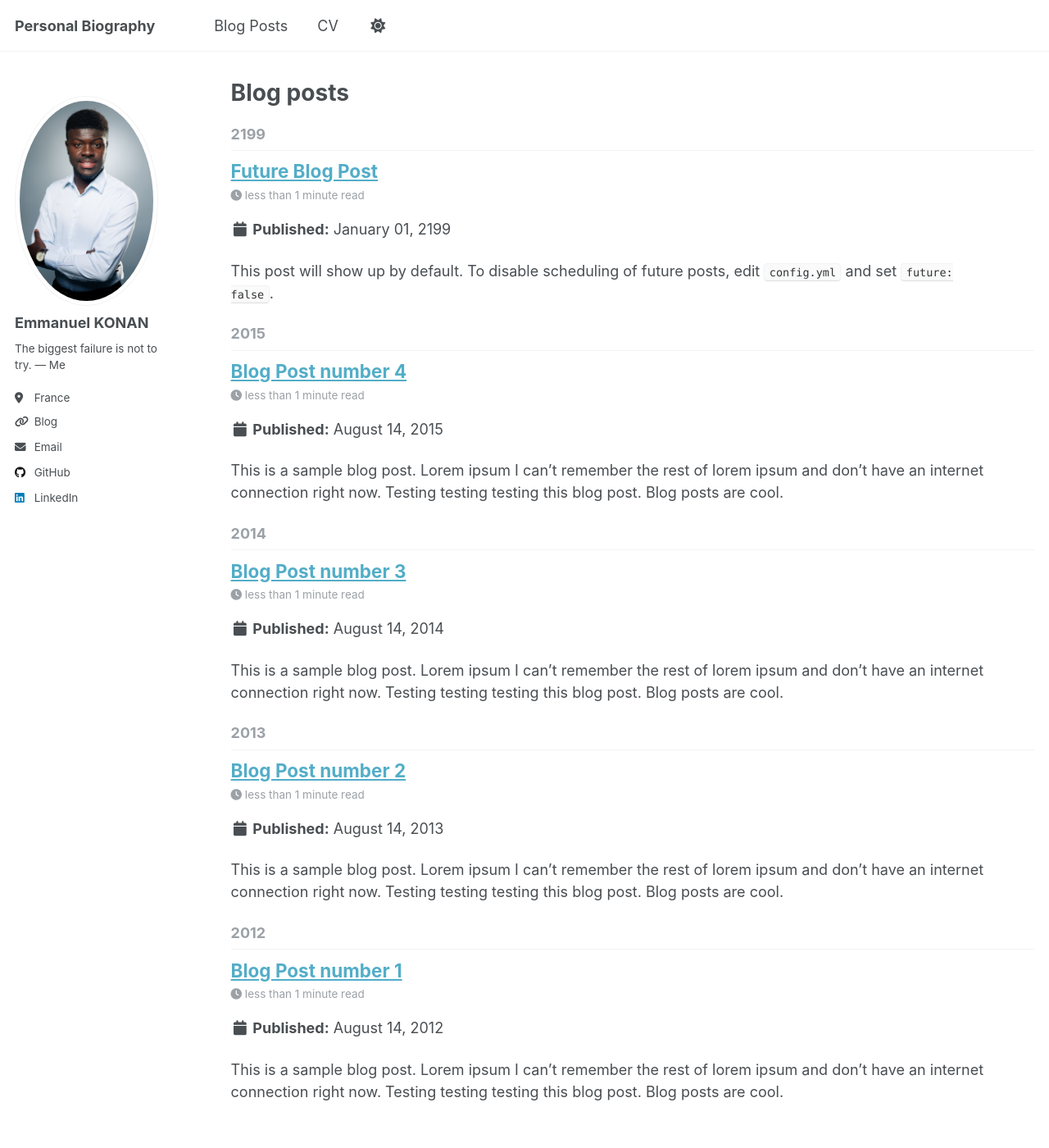
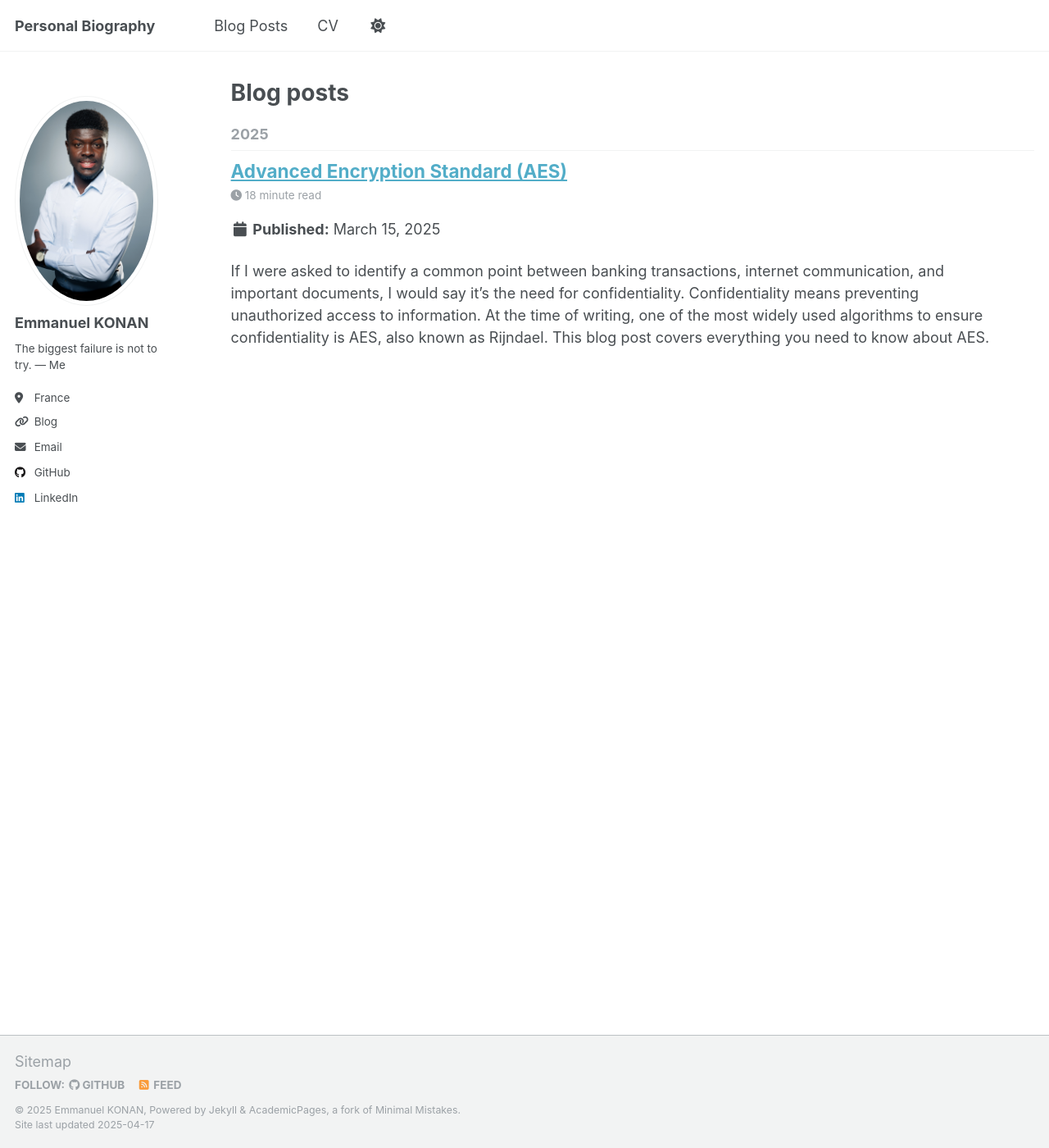
Before and after one commit to kmanu225/kmanu225.github.io, a Jekyll site: the page built from _pages/year-archive.html, in a window 1280 px wide and 1400 px high. Shown: the whole window at 82% size. Built offline with Jekyll 4.4.1, drawn with Linux system fonts in a browser that asks for light colours.

Commit message:
add post

```diff
--- a/_config.yml
+++ b/_config.yml
@@ -88,7 +88,7 @@ publication_category:
 teaser                   :  # filename of teaser fallback teaser image placed in /images/, .e.g. "500x300.png"
 breadcrumbs              : false # true, false (default)
 words_per_minute         : 160
-future                   : true
+future                   : false
 read_more                : "disabled" # if enabled, adds "Read more" links to excerpts
 talkmap_link             : false      #change to true to add link to talkmap on talks page
 comments:
--- a/_includes/read-time.html
+++ b/_includes/read-time.html
@@ -1,7 +1,7 @@
 {% if post.read_time %}
-  {% assign words = post.content | strip_html | number_of_words %}
+  {% assign words = post.number_words %}
 {% elsif page.read_time %}
-  {% assign words = page.content | strip_html | number_of_words %}
+  {% assign words = post.number_words %}
 {% endif %}
 
 {% if site.words_per_minute %}
--- a/_posts/2012-08-14-blog-post-1.md
+++ /dev/null
@@ -1,20 +0,0 @@
----
-title: 'Blog Post number 1'
-date: 2012-08-14
-redirect_to: https://www.youtube.com/watch?v=qvHCmIpBLLQ
-tags:
-  - cool posts
-  - category1
-  - category2
----
-
-This is a sample blog post. Lorem ipsum I can't remember the rest of lorem ipsum and don't have an internet connection right now. Testing testing testing this blog post. Blog posts are cool.
-
-Headings are cool
-======
-
-You can have many headings
-======
-
-Aren't headings cool?
-------
--- a/_posts/2013-08-14-blog-post-2.md
+++ /dev/null
@@ -1,20 +0,0 @@
----
-title: 'Blog Post number 2'
-date: 2013-08-14
-permalink: /posts/2013/08/blog-post-2/
-tags:
-  - cool posts
-  - category1
-  - category2
----
-
-This is a sample blog post. Lorem ipsum I can't remember the rest of lorem ipsum and don't have an internet connection right now. Testing testing testing this blog post. Blog posts are cool.
-
-Headings are cool
-======
-
-You can have many headings
-======
-
-Aren't headings cool?
-------
--- a/_posts/2014-08-14-blog-post-3.md
+++ /dev/null
@@ -1,20 +0,0 @@
----
-title: 'Blog Post number 3'
-date: 2014-08-14
-permalink: /posts/2014/08/blog-post-3/
-tags:
-  - cool posts
-  - category1
-  - category2
----
-
-This is a sample blog post. Lorem ipsum I can't remember the rest of lorem ipsum and don't have an internet connection right now. Testing testing testing this blog post. Blog posts are cool.
-
-Headings are cool
-======
-
-You can have many headings
-======
-
-Aren't headings cool?
-------
--- /dev/null
+++ b/_posts/2025-03-15-blog-post-1.md
@@ -0,0 +1,10 @@
+---
+title: 'Advanced Encryption Standard (AES)'
+date: 2025-03-15
+redirect_to: https://kmanu225.gitbook.io/cs/cybersecurity/cryptography/rijndael
+number_words: 3000
+tags:
+  - cryptography
+---
+
+If I were asked to identify a common point between banking transactions, internet communication, and important documents, I would say it's the need for confidentiality. Confidentiality means preventing unauthorized access to information. At the time of writing, one of the most widely used algorithms to ensure confidentiality is AES, also known as Rijndael. This blog post covers everything you need to know about AES.
--- a/_posts/2199-01-01-future-post.md
+++ /dev/null
@@ -1,11 +0,0 @@
----
-title: 'Future Blog Post'
-date: 2199-01-01
-permalink: /posts/2012/08/blog-post-4/
-tags:
-  - cool posts
-  - category1
-  - category2
----
-
-This post will show up by default. To disable scheduling of future posts, edit `config.yml` and set `future: false`.
```
Also changed, not shown: _posts/2015-08-14-blog-post-4.md (deleted, +0 -20 lines).
